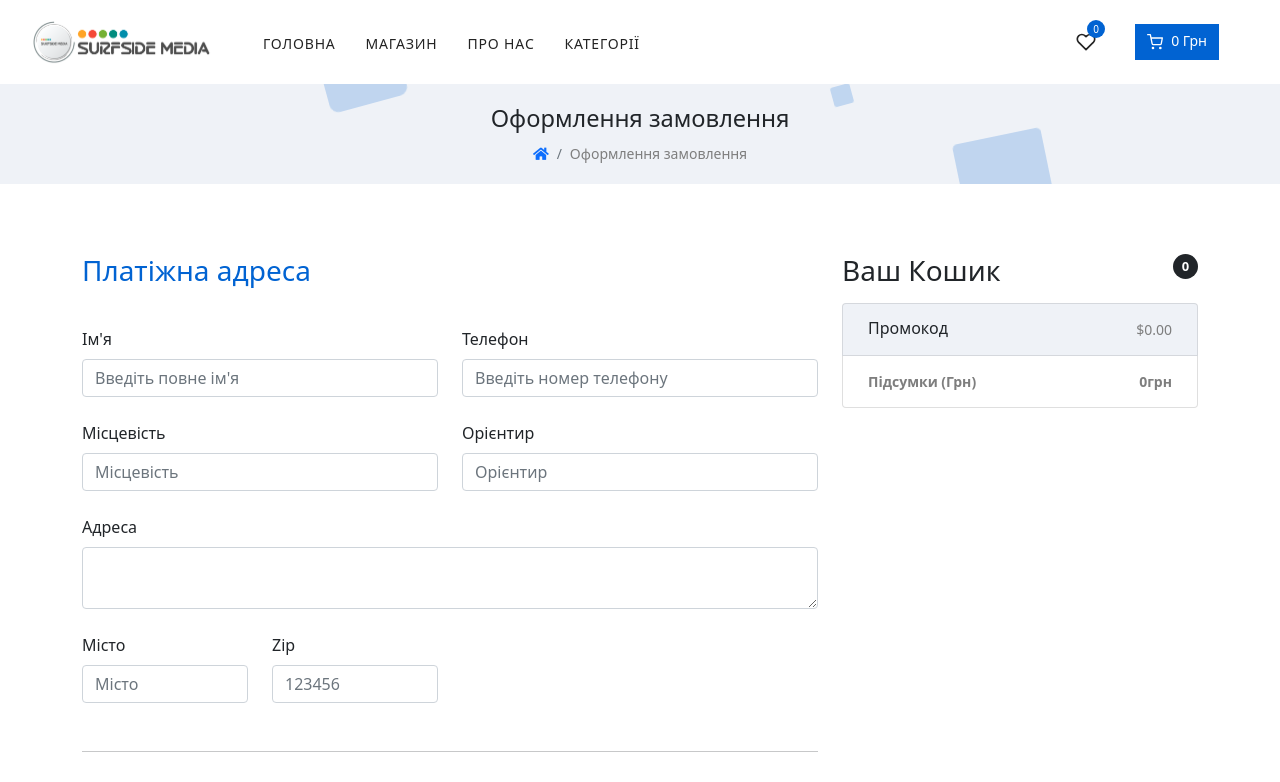
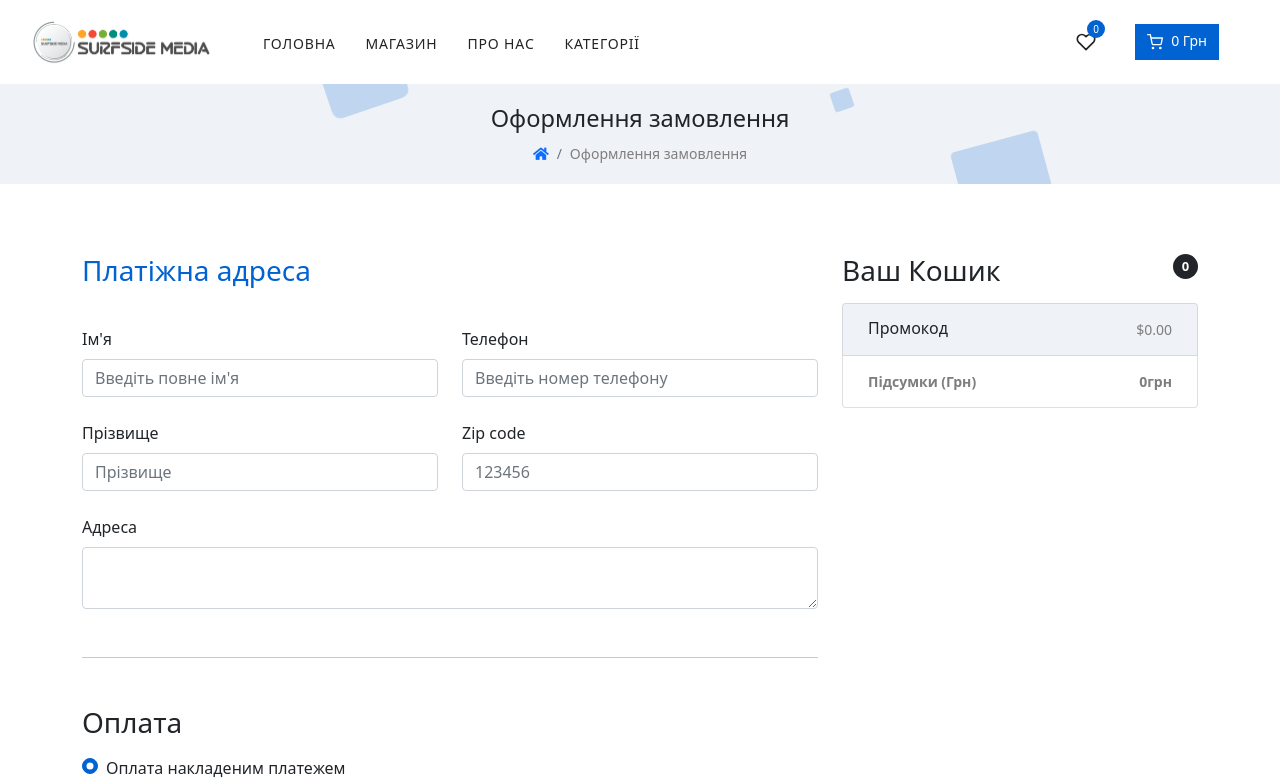
Before and after one commit to Pro-100Evhen/kopitsia, a React (Create React App) app: page /checkout in a window 1280 px wide. Shown: the top 782 px of the page. Built offline with nearby package versions, Linux system fonts and the light colour scheme.

Commit message:
+ validate

```diff
--- a/package.json
+++ b/package.json
@@ -13,6 +13,7 @@
       "react": "^18.2.0",
       "react-content-loader": "^7.0.0",
       "react-dom": "^18.2.0",
+      "react-hook-form": "^7.51.4",
       "react-icons": "^5.0.1",
       "react-redux": "^9.1.0",
       "react-router-dom": "^6.4.1",
--- a/src/Layout/CheckOut.jsx
+++ b/src/Layout/CheckOut.jsx
@@ -1,13 +1,26 @@
 import React from "react";
 import Breadcrumbs from "../Components/Breadcrumbs";
 import { useSelector } from "react-redux";
-import { NavLink } from "react-router-dom";
+import { NavLink, useNavigate } from "react-router-dom";
+import { useForm } from "react-hook-form";
 
 const CheckOut = () => {
    const showCartParams = () => {
       const cartParamsBlock = document
          .querySelector(".cart-pay-deteils")
          .classList.toggle("hide-other-payment-method");
+   };
+
+   const {
+      register,
+      handleSubmit,
+      formState: { errors },
+   } = useForm();
+
+   const navigate = useNavigate();
+
+   const onSubmit = () => {
+      navigate("/thankyou");
    };
 
    return (
@@ -23,6 +36,7 @@ const CheckOut = () => {
                         className="needs-validation"
                         method="POST"
                         action="place-order"
+                        onSubmit={handleSubmit(onSubmit)}
                      >
                         <input
                            type="hidden"
@@ -41,7 +55,23 @@ const CheckOut = () => {
                                  id="name"
                                  name="name"
                                  placeholder="Введіть повне ім'я"
+                                 {...register("firstName", {
+                                    required: "Значення імені обов'язкове!",
+                                    minLength: {
+                                       value: 3,
+                                       message:
+                                          "Ім'я має мати мінімум 3 символи",
+                                    },
+                                 })}
                               />
+                              <div>
+                                 {errors?.firstName && (
+                                    <p className="formErrorMessage">
+                                       {errors?.firstName?.message ||
+                                          `Введіть значення імені`}
+                                    </p>
+                                 )}
+                              </div>
                            </div>
                            <div className="col-md-6">
                               <label htmlFor="phone" className="form-label">
@@ -53,31 +83,82 @@ const CheckOut = () => {
                                  id="phone"
                                  name="phone"
                                  placeholder="Введіть номер телефону"
+                                 {...register("phone", {
+                                    required: "Значення телефону обов'язкове!",
+                                    minLength: {
+                                       value: 9,
+                                       message: "Ім'я має мати бути з 10 цифр",
+                                    },
+                                    maxLength: {
+                                       value: 11,
+                                       message: "Ім'я має мати бути з 10 цифр",
+                                    },
+                                 })}
                               />
+                              <div>
+                                 {errors?.phone && (
+                                    <p className="formErrorMessage">
+                                       {errors?.phone?.message ||
+                                          `Введіть значення телефону`}
+                                    </p>
+                                 )}
+                              </div>
                            </div>
                            <div className="col-md-6">
                               <label htmlFor="locality" className="form-label">
-                                 Місцевість
+                                 Прізвище
                               </label>
                               <input
                                  type="text"
                                  className="form-control"
                                  id="locality"
                                  name="locality"
-                                 placeholder="Місцевість"
+                                 placeholder="Прізвище"
+                                 {...register("secondName", {
+                                    required: "Значення прізвища обов'язкове!",
+                                    minLength: {
+                                       value: 3,
+                                       message:
+                                          "Прізвище має мати мінімум 3 символи",
+                                    },
+                                 })}
                               />
+                              <div>
+                                 {errors?.secondName && (
+                                    <p className="formErrorMessage">
+                                       {errors?.secondName?.message ||
+                                          `Введіть значення прізвища`}
+                                    </p>
+                                 )}
+                              </div>
                            </div>
                            <div className="col-md-6">
                               <label htmlFor="landmark" className="form-label">
-                                 Орієнтир
+                                 Zip code
                               </label>
                               <input
                                  type="text"
                                  className="form-control"
                                  id="landmark"
                                  name="landmark"
-                                 placeholder="Орієнтир"
+                                 placeholder="123456"
+                                 {...register("zip", {
+                                    required: "Значення zip коду обов'язкове!",
+                                    minLength: {
+                                       value: 4,
+                                       message:
+                                          "Zip code має мати бути мінімум з 5 цифр",
+                                    },
+                                 })}
                               />
+                              <div>
+                                 {errors?.zip && (
+                                    <p className="formErrorMessage">
+                                       {errors?.zip?.message ||
+                                          `Введіть значення zip коду`}
+                                    </p>
+                                 )}
+                              </div>
                            </div>
                            <div className="col-md-12">
                               <label htmlFor="address" className="form-label">
@@ -88,19 +169,18 @@ const CheckOut = () => {
                                  id="address"
                                  name="address"
                                  defaultValue={""}
+                                 {...register("adress", {
+                                    required: "Значення адреси  обов'язкове!",
+                                 })}
                               />
-                           </div>
-                           <div className="col-md-3">
-                              <label htmlFor="city" className="form-label">
-                                 Місто
-                              </label>
-                              <input
-                                 type="text"
-                                 className="form-control"
-                                 id="city"
-                                 name="city"
-                                 placeholder="Місто"
-                              />
+                              <div>
+                                 {errors?.adress && (
+                                    <p className="formErrorMessage">
+                                       {errors?.adress?.message ||
+                                          `Введіть значення адреси`}
+                                    </p>
+                                 )}
+                              </div>
                            </div>
                            {/* <div className="col-md-3">
                               <label htmlFor="country" className="form-label">
@@ -177,18 +257,7 @@ const CheckOut = () => {
                                  </option>
                               </select>
                            </div> */}
-                           <div className="col-md-3">
-                              <label htmlFor="zip" className="form-label">
-                                 Zip
-                              </label>
-                              <input
-                                 type="text"
-                                 className="form-control"
-                                 id="zip"
-                                 name="zip"
-                                 placeholder={123456}
-                              />
-                           </div>
+
                            {/* <div
                               className="col-md-12 form-check ps-0 mt-3 custome-form-check"
                               style={{ paddingLeft: "15px !important" }}
@@ -464,18 +533,18 @@ const CheckOut = () => {
                               />
                            </div>
                         </div>
-                        {/* <button
+                        <button
                            className="btn btn-solid-default mt-4 white"
                            type="submit"
                         >
                            Оформити замовлення
-                        </button> */}
-                        <NavLink
+                        </button>
+                        {/* <NavLink
                            to="/thankyou"
                            className="btn btn-solid-default mt-4 white"
                         >
                            Оформити замовлення
-                        </NavLink>
+                        </NavLink> */}
                      </form>
                   </div>
                   <div className="col-lg-4">
--- a/src/assets/css/main.scss
+++ b/src/assets/css/main.scss
@@ -421,3 +421,8 @@ footer .main-footer {
       right: 8% !important;
    }
 }
+
+.formErrorMessage {
+   line-height: 1.5;
+   color: red;
+}
```
Also changed, not shown: 1 other file (tests, documents, lock files or other folders).
